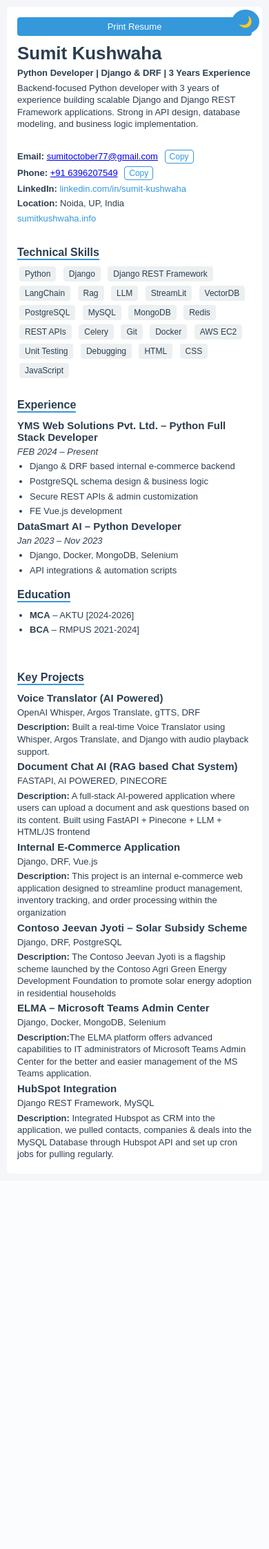
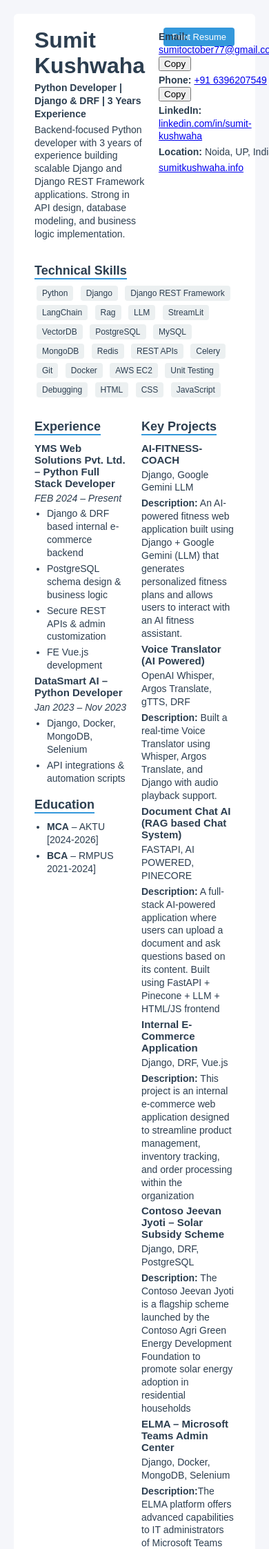
Before and after one commit to sumitkushwaha109/sumitportfolio, a Django app: page / in a window 390 px wide; the page is wider, and only the part inside the window is pictured. Shown: the top 2245 px of that part at 69% size. Before the commit the page ends 1680 px from the top of that part, so only its background shows below. Run offline with Django 5.2, Linux system fonts and the light colour scheme.

Commit message:
updated code

```diff
--- a/portfolio/static/css/style.css
+++ b/portfolio/static/css/style.css
@@ -20,31 +19,21 @@ body {
     background: #ffffff;
     padding: 20px 30px;
     border-radius: 6px;
-    transition: background 0.3s;
 }
 
 /* =========================
    TYPOGRAPHY
 ========================= */
-h1 {
-    font-size: 32px;
-    margin: 0;
-}
-
+h1 { font-size: 32px; margin: 0; }
 h2 {
     font-size: 18px;
     border-bottom: 2px solid #3498db;
     display: inline-block;
     margin-bottom: 6px;
 }
+h3 { font-size: 15px; margin: 4px 0; }
 
-h3 {
-    font-size: 15px;
-    margin: 4px 0;
-}
-
-p,
-li {
+p, li {
     font-size: 14px;
     line-height: 1.35;
     margin: 4px 0;
@@ -87,30 +74,8 @@ ul {
 }
 
 /* =========================
-   LINKS & BUTTONS
+   BUTTONS
 ========================= */
-.link {
-    color: #3498db;
-    text-decoration: none;
-}
-
-.copy-btn {
-    margin-left: 6px;
-    font-size: 12px;
-    padding: 2px 6px;
-    cursor: pointer;
-    border: 1px solid #3498db;
-    background: #fff;
-    color: #3498db;
-    border-radius: 4px;
-}
-
-.copy-btn.copied {
-    background: #2ecc71;
-    border-color: #2ecc71;
-    color: #fff;
-}
-
 .print-btn {
     float: right;
     padding: 6px 12px;
@@ -123,99 +88,8 @@ ul {
 }
 
 /* =========================
-   DARK MODE
+   PRINT FIX (IMPORTANT)
 ========================= */
-body.dark {
-    background: #121212;
-    color: #eaeaea;
-}
-
-body.dark .container {
-    background: #1e1e1e;
-}
-
-body.dark h2 {
-    border-color: #1abc9c;
-}
-
-body.dark .badge {
-    background: #2c2c2c;
-    color: #eaeaea;
-}
-
-body.dark .copy-btn {
-    border-color: #1abc9c;
-    color: #1abc9c;
-    background: transparent;
-}
-
-body.dark .copy-btn.copied {
-    background: #1abc9c;
-    color: #000;
-}
-
-body.dark .link {
-    color: #1abc9c;
-}
-
-/* =========================
-   THEME TOGGLE
-========================= */
-.theme-toggle {
-    position: fixed;
-    top: 14px;
-    right: 14px;
-    border: none;
-    background: #3498db;
-    color: #fff;
-    font-size: 16px;
-    padding: 8px 10px;
-    border-radius: 50%;
-    cursor: pointer;
-    z-index: 999;
-}
-
-/* =========================
-   RESPONSIVE (MOBILE)
-========================= */
-@media (max-width: 768px) {
-
-    body {
-        padding: 10px;
-    }
-
-    .container {
-        padding: 15px;
-    }
-
-    .top,
-    .grid-2 {
-        grid-template-columns: 1fr;
-    }
-
-    h1 {
-        font-size: 26px;
-    }
-
-    h2 {
-        font-size: 16px;
-    }
-
-    p,
-    li {
-        font-size: 13px;
-    }
-
-    .print-btn {
-        float: none;
-        width: 100%;
-        margin-bottom: 10px;
-    }
-}
-
-/* ======================================
-   FINAL – SINGLE PAGE RESUME PRINT
-====================================== */
 @media print {
 
     @page {
--- a/portfolio/static/js/main.js
+++ b/portfolio/static/js/main.js
@@ -12,19 +12,6 @@ function copyText(id, btn) {
     }, 1500);
 }
 
-function toggleTheme() {
-    document.body.classList.toggle("dark");
-
-    const btn = document.querySelector(".theme-toggle");
-    btn.textContent = document.body.classList.contains("dark") ? "☀️" : "🌙";
-
-    localStorage.setItem(
-        "theme",
-        document.body.classList.contains("dark") ? "dark" : "light"
-    );
-}
-
-// Load saved theme
 (function () {
     const savedTheme = localStorage.getItem("theme");
     if (savedTheme === "dark") {
--- a/portfolio/templates/core/index.html
+++ b/portfolio/templates/core/index.html
@@ -11,10 +11,6 @@
   </head>
 
   <body>
-    <button class="theme-toggle" onclick="toggleTheme()" title="Toggle theme">
-      🌙
-    </button>
-
     <div class="container">
       <button class="print-btn" onclick="window.print()">Print Resume</button>
 
@@ -131,16 +127,28 @@
         <div class="section">
           <h2>Key Projects</h2>
 
+          <h3>AI-FITNESS-COACH</h3>
+          <p>Django, Google Gemini LLM</p>
+          <p>
+            <b>Description:</b> An AI-powered fitness web application built
+            using Django + Google Gemini (LLM) that generates personalized
+            fitness plans and allows users to interact with an AI fitness
+            assistant.
+          </p>
+
           <h3>Voice Translator (AI Powered)</h3>
           <p>OpenAI Whisper, Argos Translate, gTTS, DRF</p>
           <p>
-            <b>Description:</b> Built a real-time Voice Translator using Whisper, Argos Translate, and Django with audio playback support.
+            <b>Description:</b> Built a real-time Voice Translator using
+            Whisper, Argos Translate, and Django with audio playback support.
           </p>
 
-           <h3>Document Chat AI (RAG based Chat System)</h3>
+          <h3>Document Chat AI (RAG based Chat System)</h3>
           <p>FASTAPI, AI POWERED, PINECORE</p>
           <p>
-            <b>Description:</b> A full-stack AI-powered application where users can upload a document and ask questions based on its content. Built using FastAPI + Pinecone + LLM + HTML/JS frontend
+            <b>Description:</b> A full-stack AI-powered application where users
+            can upload a document and ask questions based on its content. Built
+            using FastAPI + Pinecone + LLM + HTML/JS frontend
           </p>
 
           <h3>Internal E-Commerce Application</h3>
```
Also changed, not shown: other parts of portfolio/static/css/style.css (+30 -38 lines).
